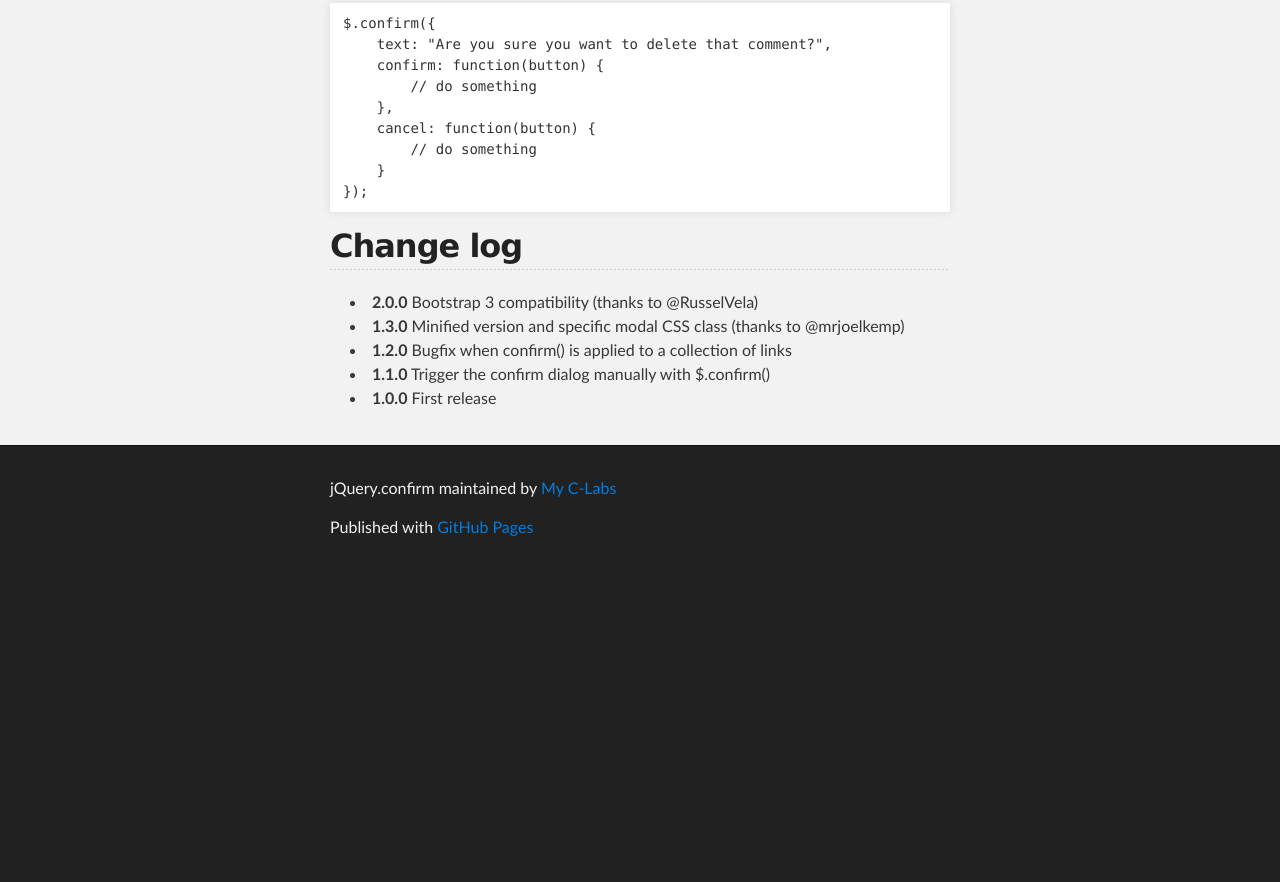
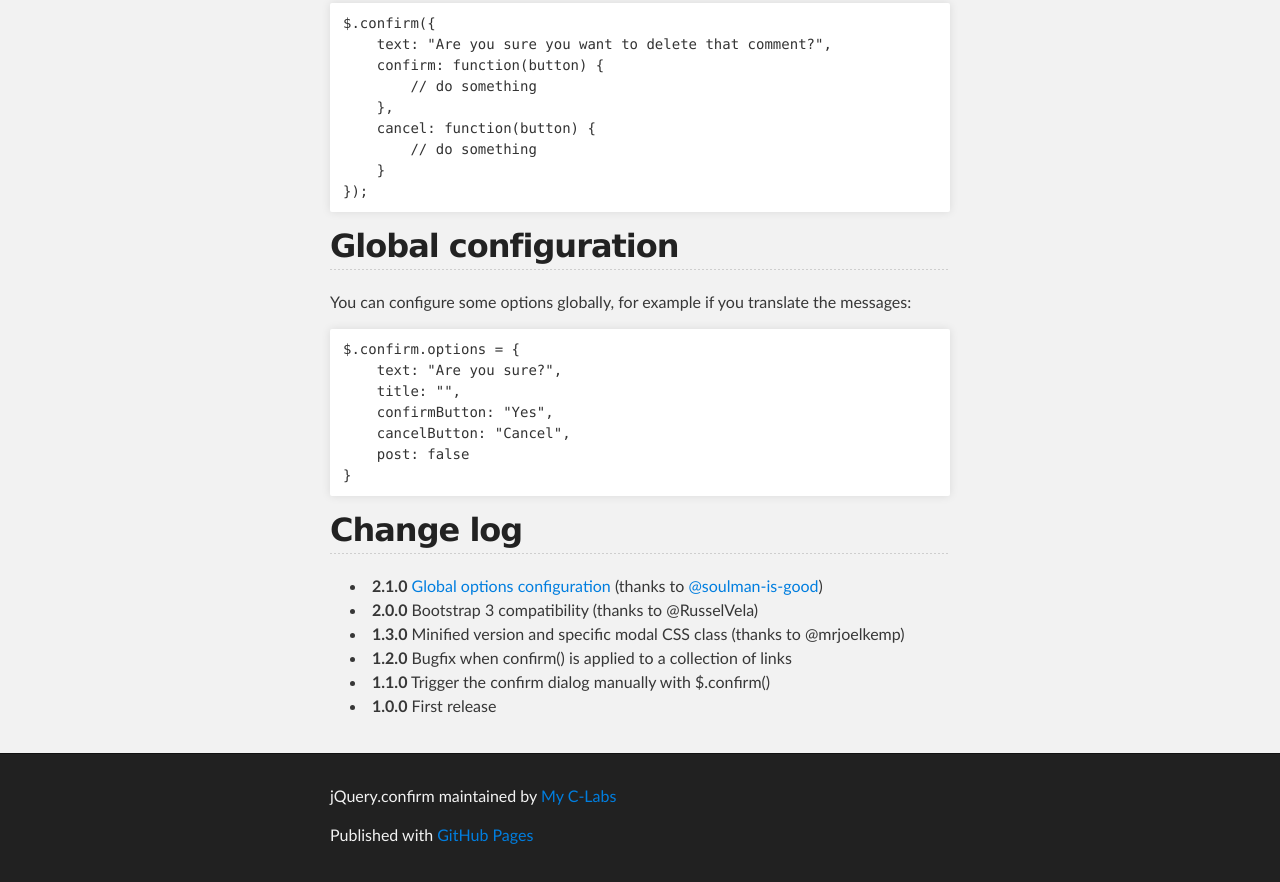
Before and after one commit to myclabs/jquery.confirm, a plain HTML site: page index.html in a window 1280 px wide. Shown: the part 1915-2797 px from the top of the page. Before the commit the page ends 2489 px from the top, so only its background shows below. Drawn offline with Linux system fonts and the light colour scheme.

Commit message:
Updated the website for 2.1.0

```diff
--- a/index.html
+++ b/index.html
@@ -173,12 +173,31 @@
 });
 </code></pre>
 
+            <h2>
+                Global configuration
+            </h2>
+
+            <p>You can configure some options globally, for example if you translate the messages:</p>
+
+<pre class="prettyprint"><code>$.confirm.options = {
+    text: "Are you sure?",
+    title: "",
+    confirmButton: "Yes",
+    cancelButton: "Cancel",
+    post: false
+}
+</code></pre>
 
             <h2>
                 Change log
             </h2>
 
             <ul>
+                <li>
+                    <strong>2.1.0</strong>
+                    <a href="https://github.com/myclabs/jquery.confirm/pull/16">Global options configuration</a>
+                    (thanks to <a href="https://github.com/soulman-is-good">@soulman-is-good</a>)
+                </li>
                 <li>
                     <strong>2.0.0</strong> Bootstrap 3 compatibility (thanks to @RusselVela)
                 </li>
```
